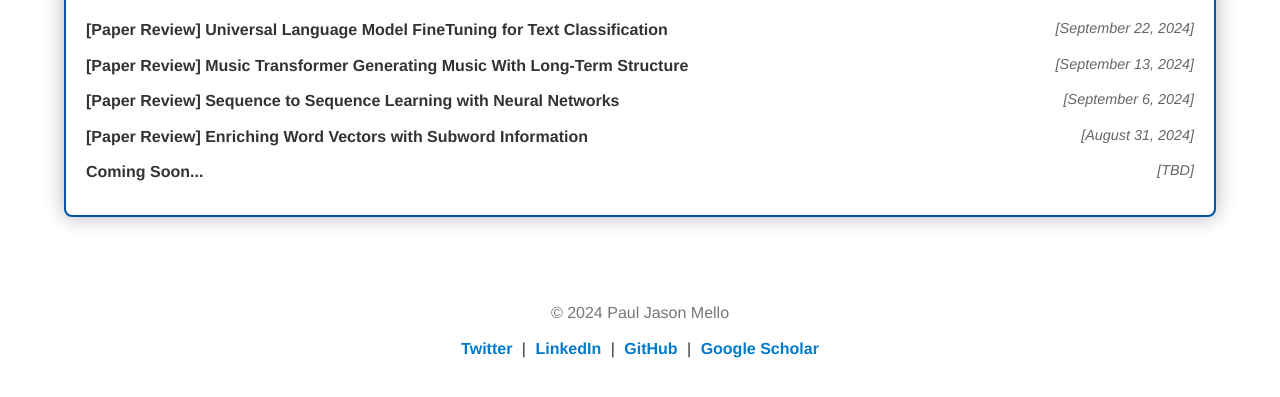
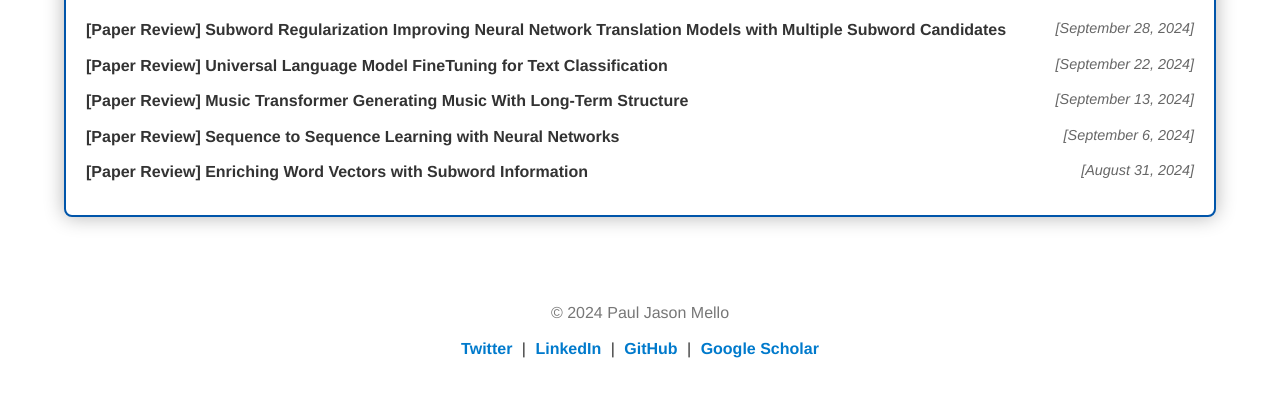
Before and after one commit to pauljmello/pauljmello.github.io, a plain HTML site: page all-blogs.html in a window 1280 px wide. Shown: the part 169-566 px from the top of the page. Drawn offline with Linux system fonts and the light colour scheme.

Commit message:
new blog

```diff
--- a/all-blogs.html
+++ b/all-blogs.html
@@ -31,6 +31,11 @@
             <h2>Blogs</h2>
             <ul class="blog-list">
                 <li>
+                    <a href="assets/pdfs/Subword Regularization Improving Neural Network Translation Models with Multiple Subword Candidates [Paper Review].pdf" target="_blank">
+                        [Paper Review] Subword Regularization Improving Neural Network Translation Models with Multiple Subword Candidates</a>
+                    <span class="date-posted">[September 28, 2024]</span>
+                </li>
+                <li>
                     <a href="assets/pdfs/Universal Language Model FineTuning for Text Classification [Paper Review].pdf" target="_blank">
                         [Paper Review] Universal Language Model FineTuning for Text Classification</a>
                     <span class="date-posted">[September 22, 2024]</span>
@@ -49,10 +54,6 @@
                     <a href="../assets/pdfs/Enriching Word Vectors with Subword Information [Review PDF].pdf" target="_blank">
                         [Paper Review] Enriching Word Vectors with Subword Information</a>
                     <span class="date-posted">[August 31, 2024]</span>
-                </li>
-                <li>
-                    <a href="coming-soon.html">Coming Soon...</a>
-                    <span class="date-posted">[TBD]</span>
                 </li>
             </ul>
         </section>
```
Also changed, not shown: index.html (+10 -9 lines), 1 other file.
